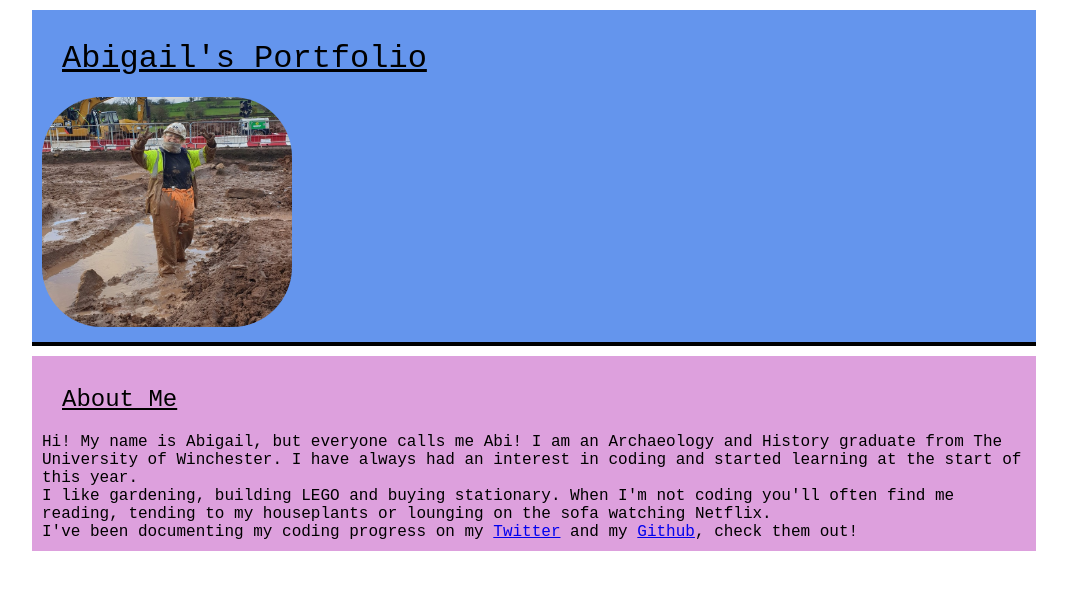
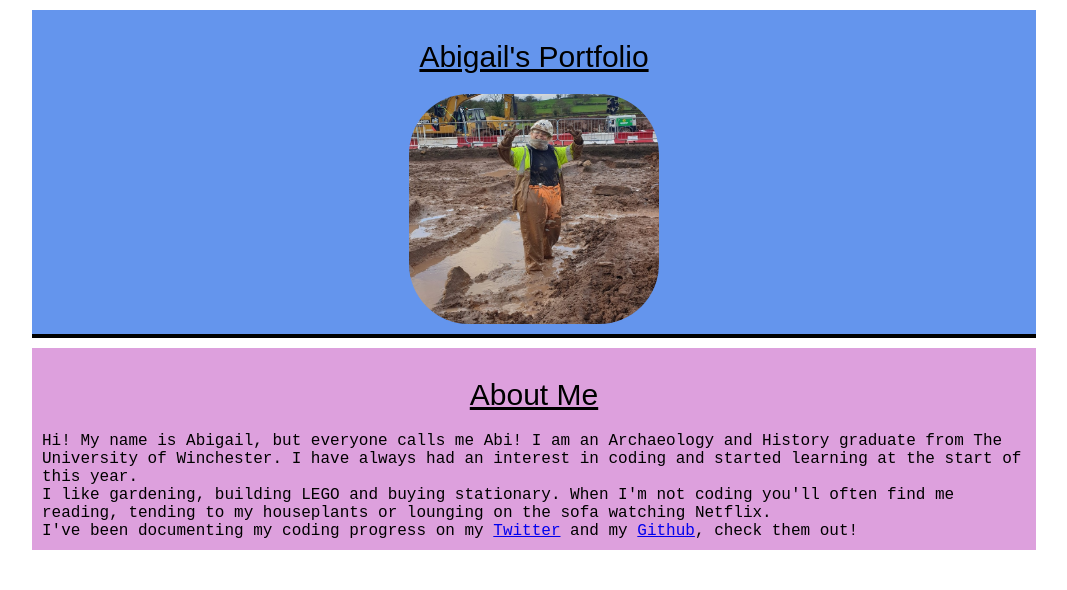
Before and after one commit to Abimcp/portfolio, a plain HTML site: page index.html in a window 1280 px wide. Shown: the whole page, without its empty margins (106-1173 px from the left). Drawn offline with Linux system fonts and the light colour scheme.

Commit message:
Updated styles

```diff
--- a/Resources/styles.css
+++ b/Resources/styles.css
@@ -34,17 +34,28 @@ html {
   max-width: 80vw;
   margin: 0 auto;
 }
-h1,
-h2 {
-  text-decoration: underline;
-  padding: 10px;
-  margin: 10px;
+
+main {
+  padding-top: 50px;
 }
 h1 {
+  text-align: center;
+  padding: 20px;
+  font-family: "Fira Sans", Arial, Helvetica, sans-serif;
+  font-size: 30px;
+  text-decoration: underline;
 }
 h2 {
+  text-align: center;
+  padding: 20px;
+  font-family: "Fira Sans", Arial, Helvetica, sans-serif;
+  font-size: 30px;
+  text-decoration: underline;
 }
 img {
+  display: block;
+  margin-left: auto;
+  margin-right: auto;
   border-radius: 60px;
   width: 250px;
   height: 230px;
```
